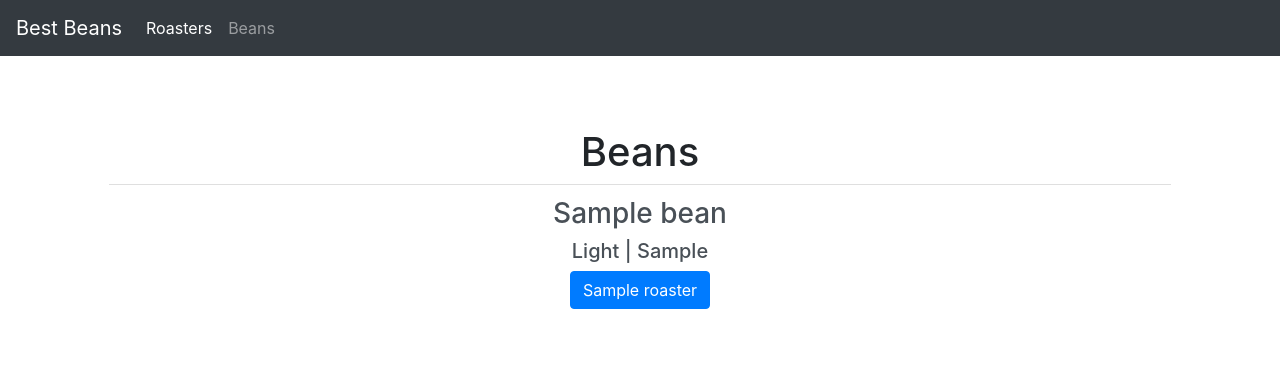
After one commit to supertom44/BestBeans, a Django app: page /beans in a window 1280 px wide. The commit adds this page. Shown: the top 368 px of the page. Run offline with Django 3.2, Linux system fonts and the light colour scheme; tables that the repository leaves empty hold one stand-in row (values such as "Sample post"); some libraries are stand-ins or nearby versions.

Commit message:
You can now view a list of beans.

```diff
--- a/coffee/templates/base_generic.html
+++ b/coffee/templates/base_generic.html
@@ -38,6 +38,9 @@
             <li class="nav-item active">
                 <a class="nav-link" href="{% url 'roasters' %}">Roasters <span class="sr-only">(current)</span></a>
             </li>
+            <li class="nav-item">
+                <a class="nav-link" href="{% url 'beans' %}">Beans <span class="sr-only"></span></a>
+            </li>
         </ul>
     </div>
 </nav>
--- /dev/null
+++ b/coffee/templates/coffee/bean_list.html
@@ -0,0 +1,25 @@
+{% extends "base_generic.html" %}
+
+{% block title %}
+    <title>Best Beans|Beans</title>
+{% endblock %}
+
+{% block content %}
+    <div class="main-content">
+        <h1>Beans</h1>
+
+        {% if bean_list %}
+            <div class="list-group list-group-flush ">
+                {% for bean in bean_list %}
+                    <div class="list-group-item list-group-item-action">
+                        <h3>{{ bean.name }}</h3>
+                        <h5>{{ bean.get_roast_level_display }} | {{ bean.country_of_origin }}</h5>
+                        <div class="btn-group" role="group">
+                            <a class="btn btn-primary" href="{{ bean.roaster.get_absolute_url }}">{{ bean.roaster.name }}</a>
+                        </div>
+                    </div>
+                {% endfor %}
+
+            </div></div>
+        {% endif %}
+{% endblock %}
--- a/coffee/urls.py
+++ b/coffee/urls.py
@@ -5,4 +5,5 @@ from . import views
 urlpatterns = [
     path('', views.RoasterListView.as_view(), name='roasters'),
     path('roaster/<int:pk>', views.RoasterDetailView.as_view(), name='roaster-detail'),
+    path('beans', views.BeansListView.as_view(), name='beans'),
 ]
--- a/coffee/views.py
+++ b/coffee/views.py
@@ -2,7 +2,7 @@ from django.shortcuts import render
 
 from django.views import generic
 
-from coffee.models import Roaster
+from coffee.models import Roaster, Bean
 
 
 class RoasterListView(generic.ListView):
@@ -11,3 +11,7 @@ class RoasterListView(generic.ListView):
 
 class RoasterDetailView(generic.DetailView):
     model = Roaster
+
+
+class BeansListView(generic.ListView):
+    model = Bean
```
Also changed, not shown: coffee/templates/coffee/bean_detail.html (added, +14 -0 lines).
